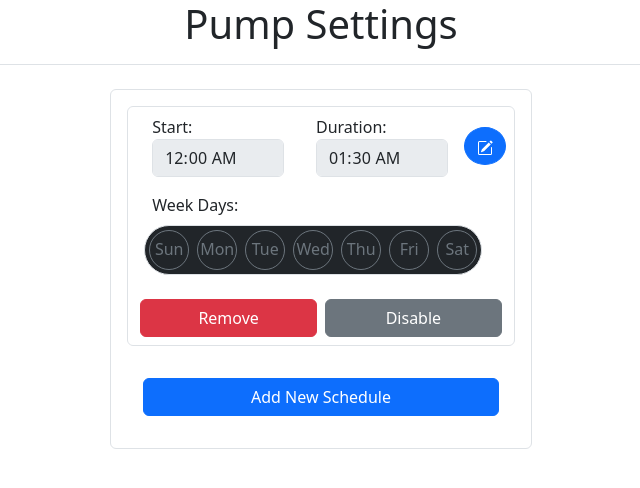
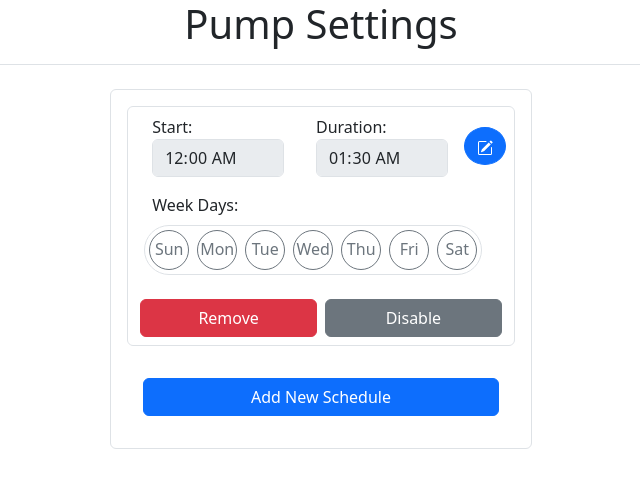
Before and after one commit to Superstar-walnut-garden/intelligarden-web-app, a React (Vite) app: page / in a window 1280 px wide. Both pictures are taken after a click on the button "Add New Schedule". Shown: the top 488 px of the page, without its empty margins (319-959 px from the left). Built offline with nearby package versions, Linux system fonts and the light colour scheme; no server answers.

Commit message:
removed background color

```diff
--- a/src/Components/WeekSelector.tsx
+++ b/src/Components/WeekSelector.tsx
@@ -42,7 +42,7 @@ const WeekSelector: React.FC<WeekSelectorProps> = ({
   };
 
   return (
-    <div className="d-flex align-items-center border m-2 rounded-pill bg-dark">
+    <div className="d-flex align-items-center border m-2 rounded-pill">
       {daysOfWeek.map((day, index) => (
         <div
           style={{ borderRadius: "50%" }}
```
